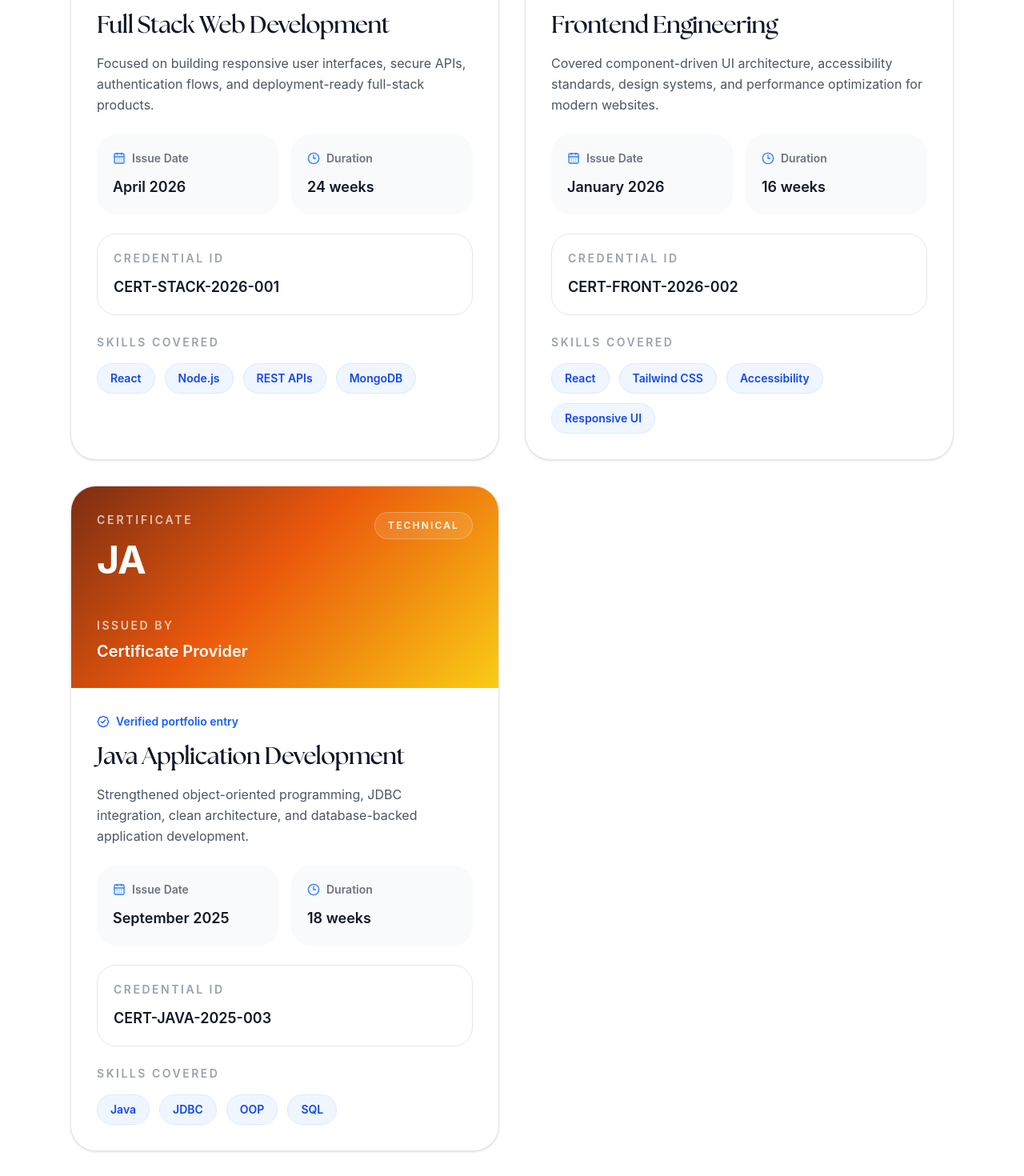
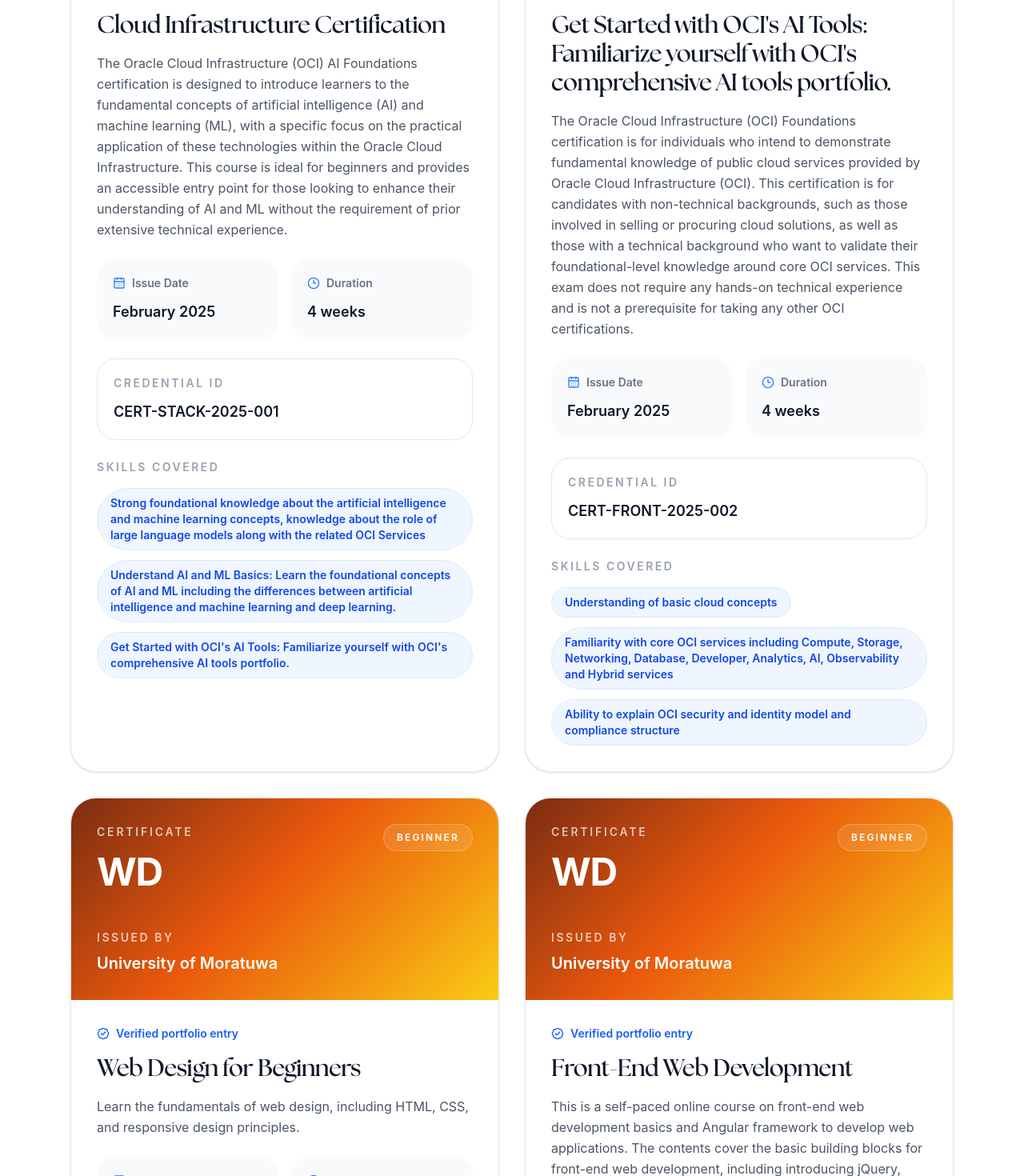
Before and after one commit to sasinduv/portfolio, a React (Vite) app: page /certification in a window 1280 px wide. Shown: the part 1040-2510 px from the top of the page at 80% size. Built offline with nearby package versions, Linux system fonts and the light colour scheme.

Commit message:
Update certifications.js with new certification details and descriptions

```diff
--- a/src/data/certifications.js
+++ b/src/data/certifications.js
@@ -1,17 +1,18 @@
-// Replace these sample entries with your real certification titles, issuers,
-// dates, credential IDs, and optional proof links when you have them.
+
 export const certifications = [
   {
     id: 1,
-    title: "Full Stack Web Development",
-    issuer: "Certificate Provider",
-    issueDate: "April 2026",
-    credentialId: "CERT-STACK-2026-001",
+    title: "Cloud Infrastructure Certification",
+    issuer: "Oracle University",
+    issueDate: "February 2025",
+    credentialId: "CERT-STACK-2025-001",
     level: "Professional",
-    duration: "24 weeks",
+    duration: "4 weeks",
     description:
-      "Focused on building responsive user interfaces, secure APIs, authentication flows, and deployment-ready full-stack products.",
-    skills: ["React", "Node.js", "REST APIs", "MongoDB"],
+      "The Oracle Cloud Infrastructure (OCI) AI Foundations certification is designed to introduce learners to the fundamental concepts of artificial intelligence (AI) and machine learning (ML), with a specific focus on the practical application of these technologies within the Oracle Cloud Infrastructure. This course is ideal for beginners and provides an accessible entry point for those looking to enhance their understanding of AI and ML without the requirement of prior extensive technical experience.",
+    skills: ["Strong foundational knowledge about the artificial intelligence and machine learning concepts, knowledge about the role of large language models along with the related OCI Services",
+       "Understand AI and ML Basics: Learn the foundational concepts of AI and ML including the differences between artificial intelligence and machine learning and deep learning.",
+        "Get Started with OCI's AI Tools: Familiarize yourself with OCI's comprehensive AI tools portfolio."],
     badge: "FS",
     background:
       "linear-gradient(135deg, #2563eb 0%, #38bdf8 48%, #0f172a 100%)",
@@ -19,15 +20,17 @@
   },
   {
     id: 2,
-    title: "Frontend Engineering",
-    issuer: "Certificate Provider",
-    issueDate: "January 2026",
-    credentialId: "CERT-FRONT-2026-002",
-    level: "Specialization",
-    duration: "16 weeks",
+    title: "Get Started with OCI's AI Tools: Familiarize yourself with OCI's comprehensive AI tools portfolio.",
+    issuer: "Oracle University",
+    issueDate: "February 2025",
+    credentialId: "CERT-FRONT-2025-002",
+    level: "Professional",
+    duration: "4 weeks",
     description:
-      "Covered component-driven UI architecture, accessibility standards, design systems, and performance optimization for modern websites.",
-    skills: ["React", "Tailwind CSS", "Accessibility", "Responsive UI"],
+      "The Oracle Cloud Infrastructure (OCI) Foundations certification is for individuals who intend to demonstrate fundamental knowledge of public cloud services provided by Oracle Cloud Infrastructure (OCI). This certification is for candidates with non-technical backgrounds, such as those involved in selling or procuring cloud solutions, as well as those with a technical background who want to validate their foundational-level knowledge around core OCI services. This exam does not require any hands-on technical experience and is not a prerequisite for taking any other OCI certifications.",
+    skills: ["Understanding of basic cloud concepts",
+       "Familiarity with core OCI services including Compute, Storage, Networking, Database, Developer, Analytics, AI, Observability and Hybrid services",
+        "Ability to explain OCI security and identity model and compliance structure"],
     badge: "FE",
     background:
       "linear-gradient(135deg, #0f172a 0%, #1d4ed8 44%, #14b8a6 100%)",
@@ -35,16 +38,33 @@
   },
   {
     id: 3,
-    title: "Java Application Development",
-    issuer: "Certificate Provider",
+    title: "Web Design for Beginners",
+    issuer: "University of Moratuwa",
     issueDate: "September 2025",
-    credentialId: "CERT-JAVA-2025-003",
-    level: "Technical",
-    duration: "18 weeks",
+    credentialId: "CERT-WEB-2025-003",
+    level: "Beginner",
+    duration: "2 weeks",
     description:
-      "Strengthened object-oriented programming, JDBC integration, clean architecture, and database-backed application development.",
-    skills: ["Java", "JDBC", "OOP", "SQL"],
-    badge: "JA",
+      "Learn the fundamentals of web design, including HTML, CSS, and responsive design principles.",
+    skills: ["HTML", "CSS", "Responsive Design"],
+    badge: "WD",
+    background:
+      "linear-gradient(135deg, #7c2d12 0%, #ea580c 45%, #facc15 100%)",
+    featured: true,
+  },
+
+  {
+    id: 4,
+    title: "Front-End Web Development",
+    issuer: "University of Moratuwa",
+    issueDate: "21 December 2025",
+    credentialId: "CERT-WEB-2025-004",
+    level: "Beginner",
+    duration: "2 weeks",
+    description:
+      "This is a self-paced online course on front-end web development basics and Angular framework to develop web applications. The contents cover the basic building blocks for front-end web development, including introducing jQuery, AJAX, single page applications (SPA), and the development of a web application using the Angular framework.",
+    skills: ["Angular", "jQuery", "AJAX", "SPA"],
+    badge: "WD",
     background:
       "linear-gradient(135deg, #7c2d12 0%, #ea580c 45%, #facc15 100%)",
     featured: true,
```
